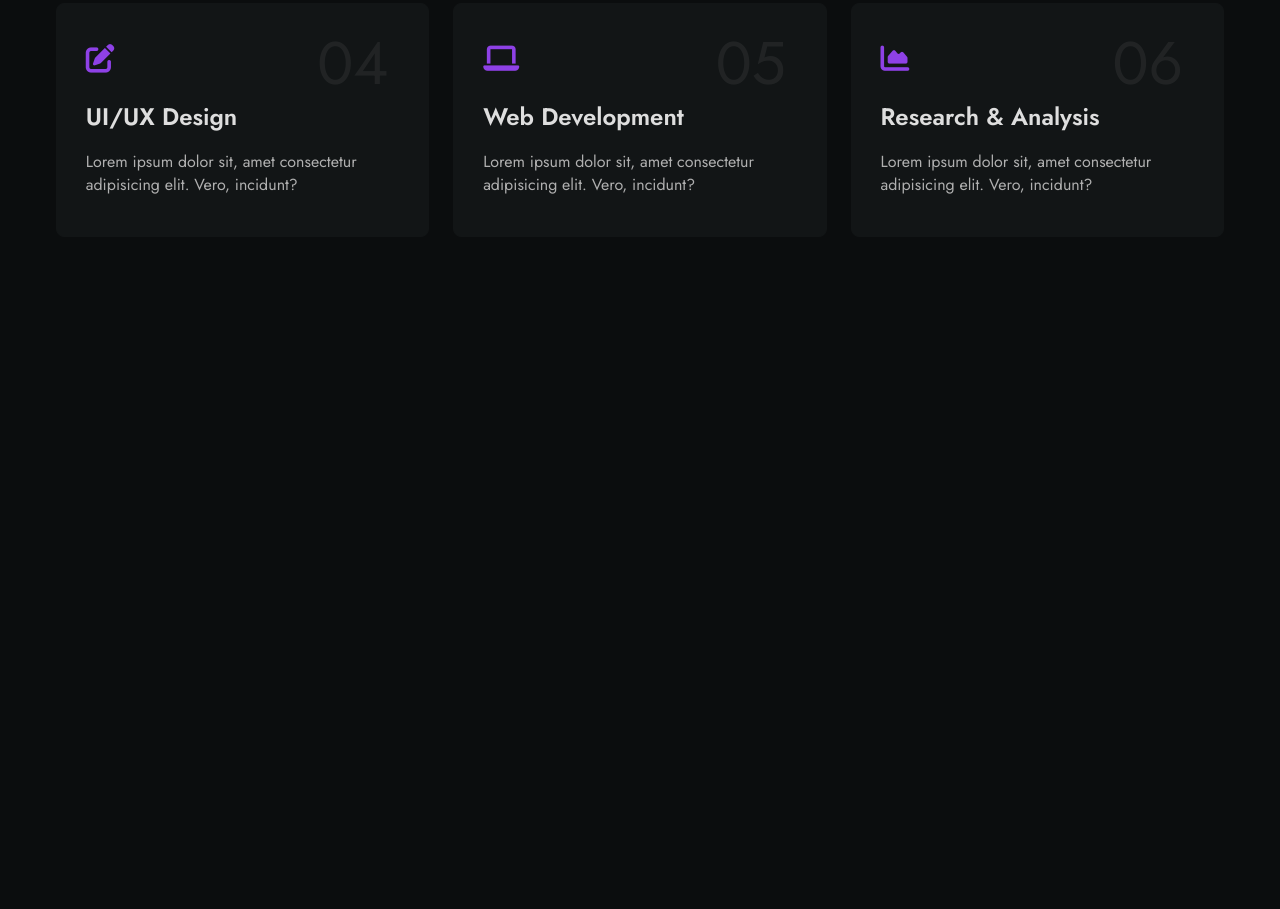
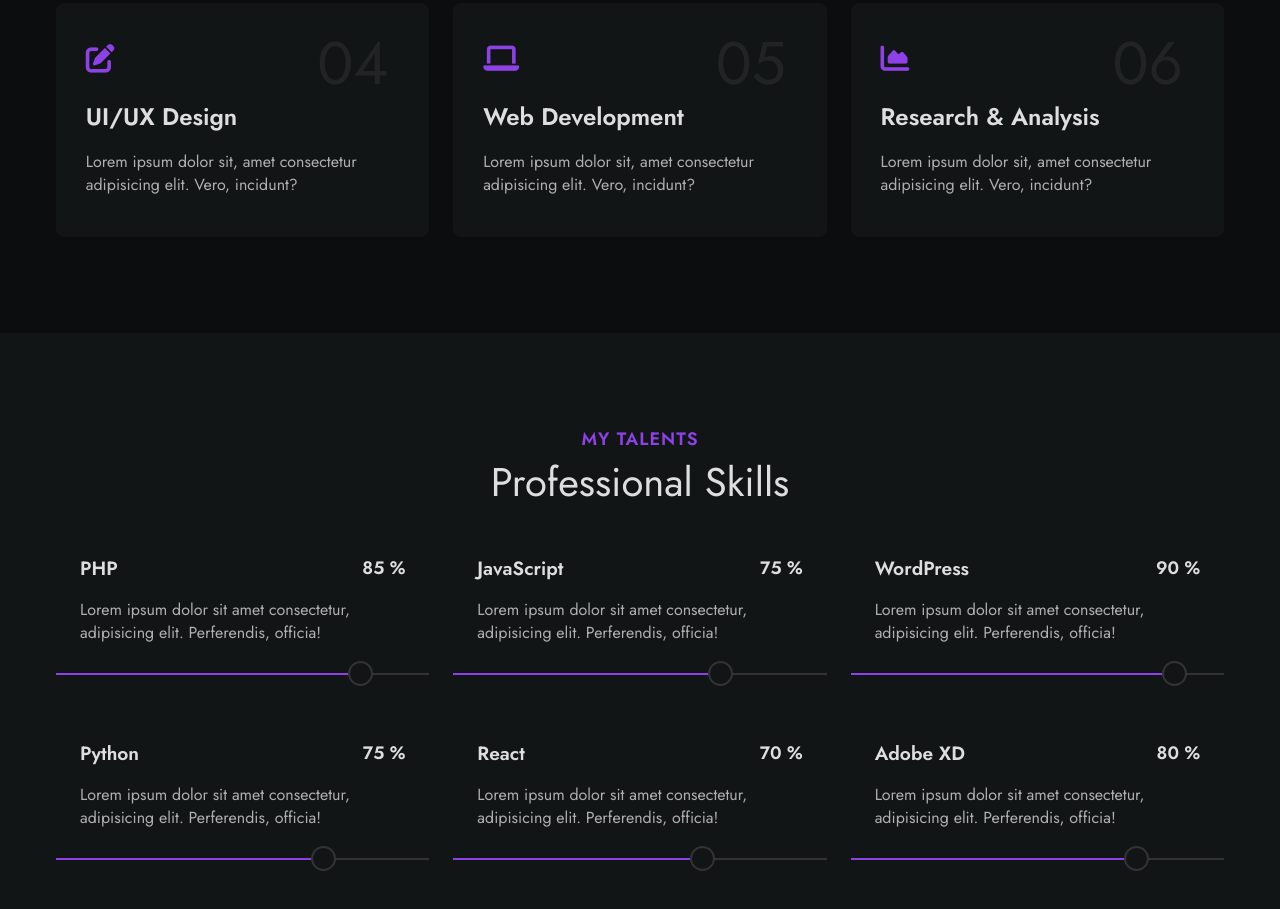
Before and after one commit to enoch-amart/enoch-amart, a plain HTML site: page index.html in a window 1280 px wide. Shown: the part 2766-3675 px from the top of the page. Before the commit the page ends 3099 px from the top, so only its background shows below. Drawn offline with Linux system fonts and the light colour scheme.

Commit message:
built the skills component

```diff
--- a/assets/css/styles.css
+++ b/assets/css/styles.css
@@ -496,6 +496,64 @@ img {
   opacity: 0.07;
 }
 /*=============== SKILLS ===============*/
+.skills {
+  background-color: var(--container-color);
+}
+
+.skills__container {
+  grid-template-columns: repeat(3, 1fr);
+  row-gap: 4rem;
+}
+
+.skills__titles {
+  display: flex;
+  justify-content: space-between;
+  align-items: center;
+}
+
+.skills__titles,
+.skills__description {
+  padding-inline: 1.5rem;
+}
+
+.skills__name {
+  font-size: var(--larger-font-size);
+}
+
+.skills__no {
+  color: var(--title-color);
+  font-size: var(--large-font-size);
+  font-weight: var(--weight-600);
+}
+
+.skills__description {
+  margin-block: 1rem 1.8rem;
+}
+
+.skills__bar,
+.skills__percentage {
+  height: 2px;
+}
+
+.skills__bar {
+  background-color: var(--border-color);
+}
+
+.skills__percentage {
+  background-color: var(--first-color);
+  position: relative;
+}
+
+.skills__percentage span {
+  background-color: var(--container-color);
+  border: 2px solid var(--border-color);
+  width: 25px;
+  height: 25px;
+  border-radius: 50%;
+  position: absolute;
+  right: 0;
+  top: -0.75rem;
+}
 
 /*=============== PORTFOLIO ===============*/
 
--- a/index.html
+++ b/index.html
@@ -363,7 +363,110 @@
       </section>
 
       <!--==================== SKILLS ====================-->
-      <section class="skills"></section>
+      <section class="skills section">
+        <h2 class="section__title title-center" data-title="My Talents">
+          Professional Skills
+        </h2>
+
+        <div class="skills__container container grid">
+          <div class="skills__item">
+            <div class="skills__titles">
+              <h3 class="skills__name">PHP</h3>
+              <span class="skills__no">85 %</span>
+            </div>
+            <p class="skills__description">
+              Lorem ipsum dolor sit amet consectetur, adipisicing elit.
+              Perferendis, officia!
+            </p>
+
+            <div class="skills__bar">
+              <div class="skills__percentage" style="width: 85%">
+                <span></span>
+              </div>
+            </div>
+          </div>
+          <div class="skills__item">
+            <div class="skills__titles">
+              <h3 class="skills__name">JavaScript</h3>
+              <span class="skills__no">75 %</span>
+            </div>
+            <p class="skills__description">
+              Lorem ipsum dolor sit amet consectetur, adipisicing elit.
+              Perferendis, officia!
+            </p>
+
+            <div class="skills__bar">
+              <div class="skills__percentage" style="width: 75%">
+                <span></span>
+              </div>
+            </div>
+          </div>
+          <div class="skills__item">
+            <div class="skills__titles">
+              <h3 class="skills__name">WordPress</h3>
+              <span class="skills__no">90 %</span>
+            </div>
+            <p class="skills__description">
+              Lorem ipsum dolor sit amet consectetur, adipisicing elit.
+              Perferendis, officia!
+            </p>
+
+            <div class="skills__bar">
+              <div class="skills__percentage" style="width: 90%">
+                <span></span>
+              </div>
+            </div>
+          </div>
+          <div class="skills__item">
+            <div class="skills__titles">
+              <h3 class="skills__name">Python</h3>
+              <span class="skills__no">75 %</span>
+            </div>
+            <p class="skills__description">
+              Lorem ipsum dolor sit amet consectetur, adipisicing elit.
+              Perferendis, officia!
+            </p>
+
+            <div class="skills__bar">
+              <div class="skills__percentage" style="width: 75%">
+                <span></span>
+              </div>
+            </div>
+          </div>
+          <div class="skills__item">
+            <div class="skills__titles">
+              <h3 class="skills__name">React</h3>
+              <span class="skills__no">70 %</span>
+            </div>
+            <p class="skills__description">
+              Lorem ipsum dolor sit amet consectetur, adipisicing elit.
+              Perferendis, officia!
+            </p>
+
+            <div class="skills__bar">
+              <div class="skills__percentage" style="width: 70%">
+                <span></span>
+              </div>
+            </div>
+          </div>
+          <div class="skills__item">
+            <div class="skills__titles">
+              <h3 class="skills__name">Adobe XD</h3>
+              <span class="skills__no">80 %</span>
+            </div>
+            <p class="skills__description">
+              Lorem ipsum dolor sit amet consectetur, adipisicing elit.
+              Perferendis, officia!
+            </p>
+
+            <div class="skills__bar">
+              <div class="skills__percentage" style="width: 80%">
+                <span></span>
+              </div>
+            </div>
+          </div>
+        </div>
+      </section>
 
       <!--==================== PORTFOLIO ====================-->
       <section class="works" id="works"></section>
```
Also changed, not shown: components/skills.html (added, +104 -0 lines).
